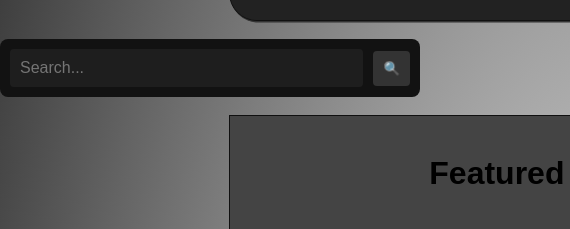
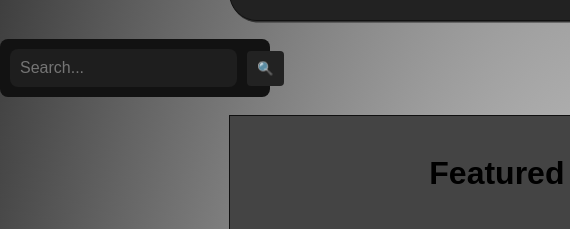
Before and after one commit to swedishstudiosgames/ssg-website, a plain HTML site: page index.html in a window 1280 px wide. Shown: the part 749-978 px from the top of the page, 0-570 px from the left. Drawn offline with Linux system fonts and the light colour scheme; a script that the page names is missing.

Commit message:
Update index.html

```diff
--- a/index.html
+++ b/index.html
@@ -54,10 +54,10 @@
      </header>
     <br>
 <!-- Embedded Search Bar -->
-<form action="https://search.swedishstudiosgames.com/search" method="POST" style="background-color:#121212; padding:10px; border-radius:8px; display:flex; align-items:center; width:100%; max-width:400px; font-family:sans-serif;">
+<form action="https://search.swedishstudiosgames.com/search" method="POST" style="background:#121212; padding:10px; border-radius:8px; display:flex; align-items:center; width:100%; max-width:250px; font-family:sans-serif;">
   <input type="text" name="query" placeholder="Search..." required
-         style="flex:1; padding:10px; border:none; border-radius:4px; background-color:#1e1e1e; color:#fff; font-size:16px;">
-  <button type="submit" style="margin-left:10px; background-color:#333; border:none; padding:10px; border-radius:4px; cursor:pointer;">
+         style="flex:1; padding:10px; border:none; border-radius:8px; background:#1e1e1e; color:#fff; font-size:16px;">
+  <button type="submit" style="margin-left:10px; background:#222; border:none; padding:10px; border-radius:4px; cursor:pointer;">
     🔍
   </button>
 </form>
```
